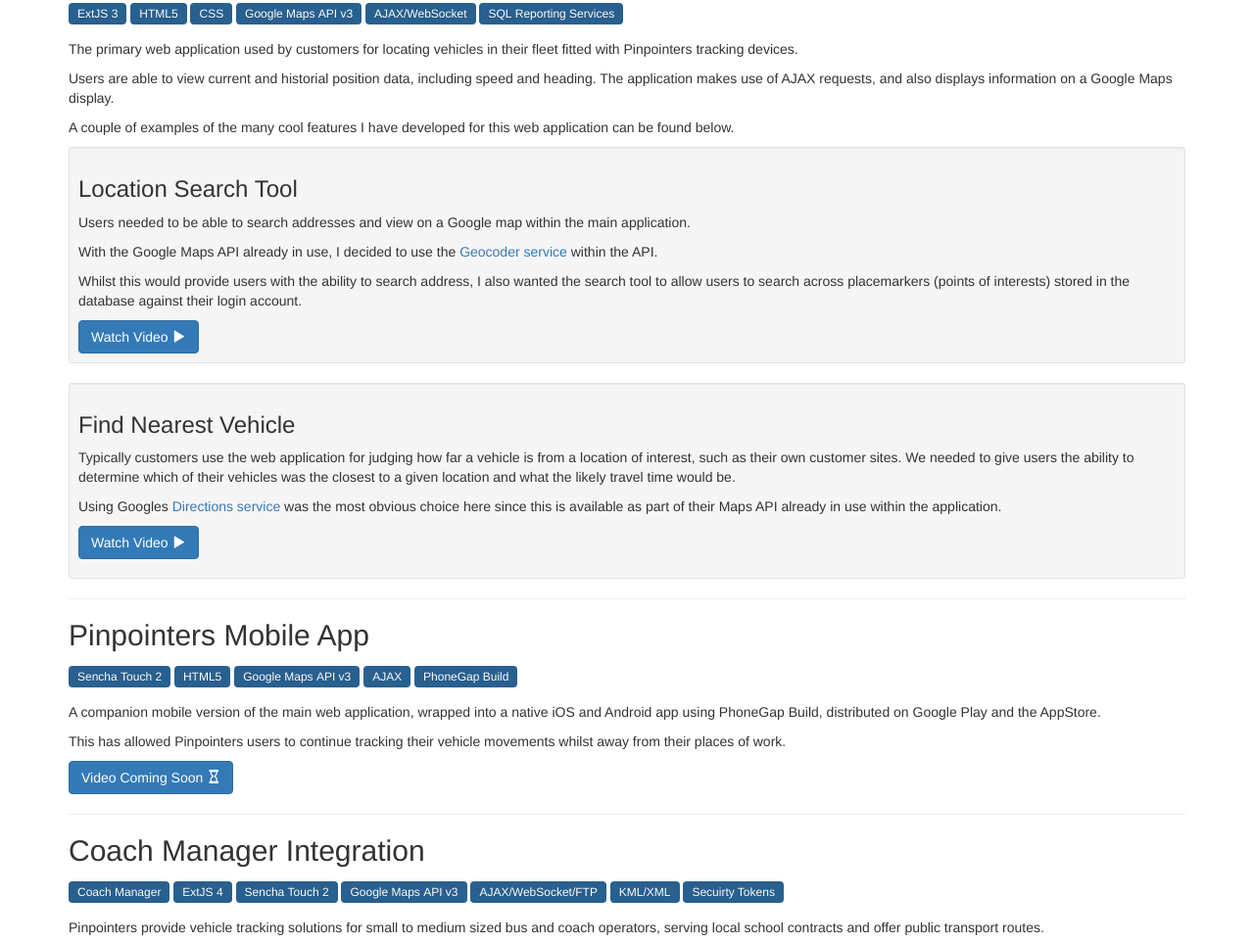
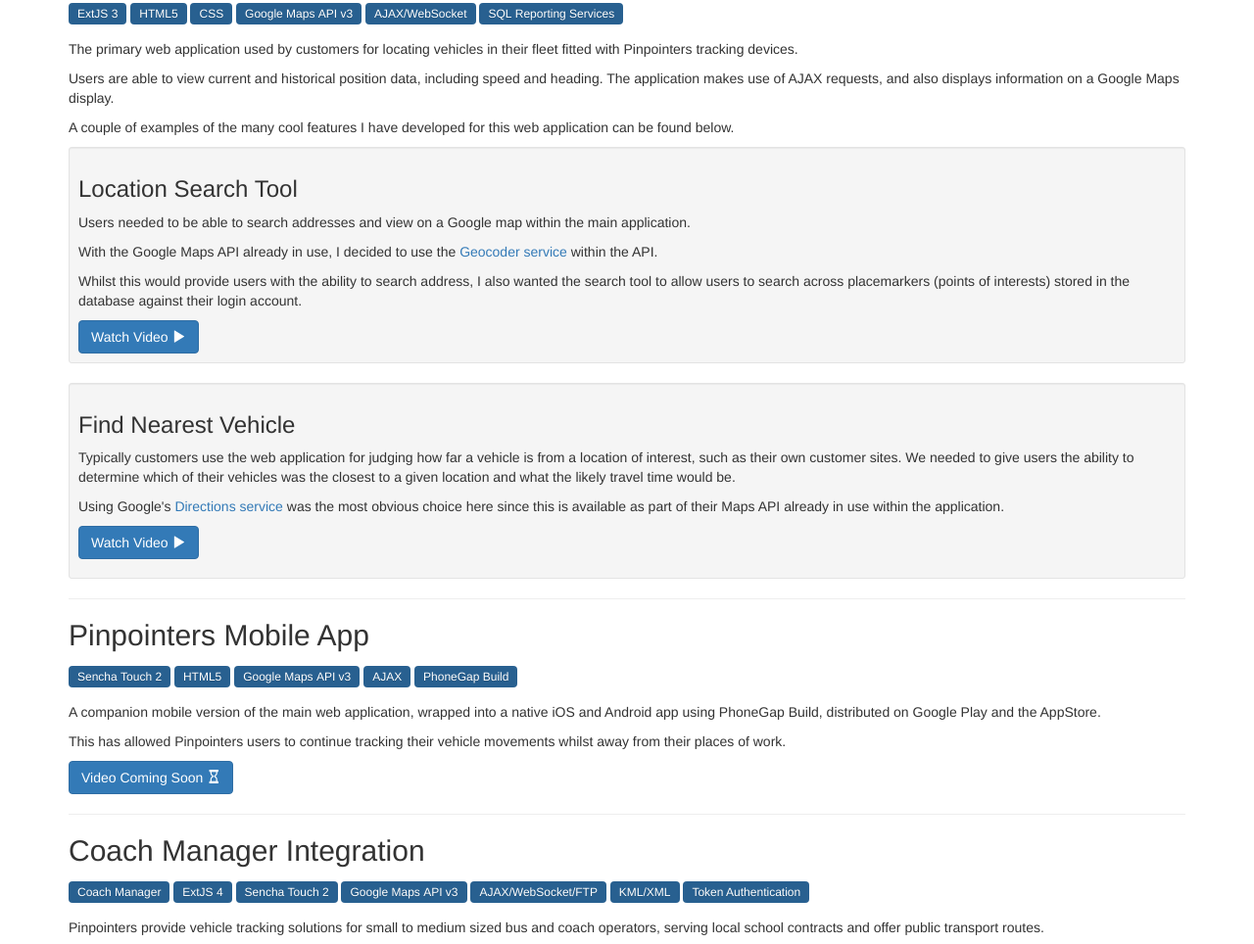
Before and after one commit to parky128/parky128.github.io, a plain HTML site: page projects.html in a window 1280 px wide. Shown: the part 385-1349 px from the top of the page at 98% size. Drawn offline with nearby package versions, Linux system fonts and the light colour scheme.

Commit message:
New profile picture added
Added a profile picture on home page, corrected a typo.

```diff
--- a/projects.html
+++ b/projects.html
@@ -50,7 +50,7 @@
 			<li>SQL&nbsp;Reporting&nbsp;Services</li>
 		</ul>
 		<p>The primary web application used by customers for locating vehicles in their fleet fitted with Pinpointers tracking devices.</p>
-		<p>Users are able to view current and historial position data, including speed and heading. The application makes use of AJAX requests, and also displays information on a Google Maps display.</p>
+		<p>Users are able to view current and historical position data, including speed and heading. The application makes use of AJAX requests, and also displays information on a Google Maps display.</p>
 		<p>A couple of examples of the many cool features I have developed for this web application can be found below.</p>
 		<div class="well well-sm">
 			<h3>Location Search Tool</h3>
@@ -62,7 +62,7 @@
 		<div class="well well-sm">
 			<h3>Find Nearest Vehicle</h3>
 			<p>Typically customers use the web application for judging how far a vehicle is from a location of interest, such as their own customer sites. We needed to give users the ability to determine which of their vehicles was the closest to a given location and what the likely travel time would be.</p>
-			<p>Using Googles <a href="https://developers.google.com/maps/documentation/javascript/examples/directions-simple" target="_blank">Directions service </a> was the most obvious choice here since this is available as part of their Maps API already in use within the application.<p/>
+			<p>Using Google's <a href="https://developers.google.com/maps/documentation/javascript/examples/directions-simple" target="_blank">Directions service </a> was the most obvious choice here since this is available as part of their Maps API already in use within the application.<p/>
 			<a class="btn btn-primary btn-small" href="http://www.screencast-o-matic.com/watch/cofYrrfc6u" target="_blank">Watch&nbsp;Video&nbsp;<span class="glyphicon glyphicon-play"></span></a>
 		</div>
 		<hr>
@@ -88,7 +88,7 @@
 				<li>Google&nbsp;Maps&nbsp;API&nbsp;v3</li>
 				<li>AJAX/WebSocket/FTP</li>
 				<li>KML/XML</li>
-				<li>Secuirty Tokens</li>
+				<li>Token Authentication</li>
 			</ul>
 		<p>Pinpointers provide vehicle tracking solutions for small to medium sized bus and coach operators, serving local school contracts and offer public transport routes.</p>
 		<p>Many of these customers use <a href="http://www.distinctive-systems.com/products/coach_manager" target="_blank">Coach Manager</a>, a contract and private hire booking system provided by <a href="http://www.distinctive-systems.com/" target="_blank">Distinctive Systems.</a></p>
```
Also changed, not shown: index.html (+1 -1 lines), profile-picture.png (added).
